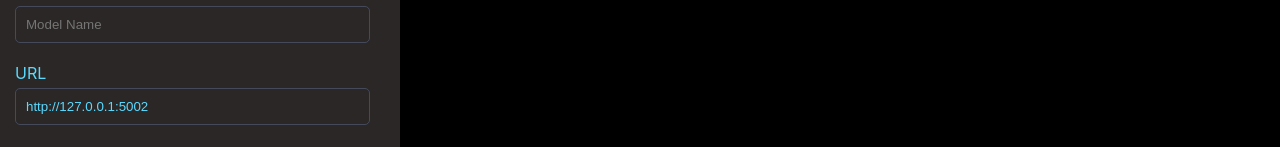
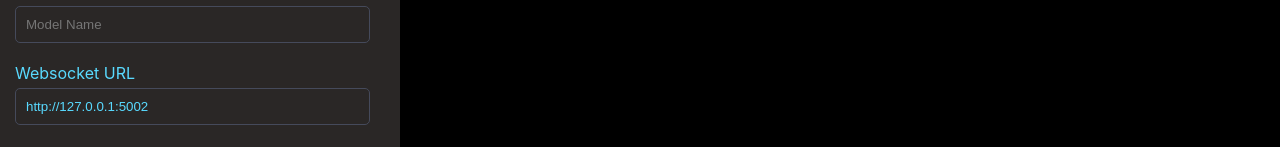
Before and after one commit to Xin-Ray/CodeGen, a React (Create React App) app in the folder frontend/: page / in a window 1280 px wide. Shown: the part 263-410 px from the top of the page. Built offline with nearby package versions, Linux system fonts and the light colour scheme.

Commit message:
UI form changes

```diff
--- a/frontend/src/components/Message.js
+++ b/frontend/src/components/Message.js
@@ -119,7 +119,7 @@ class Message extends React.Component {
                                             value={this.state.modelName}
                                             onChange={(e) => this.setState({ modelName: e.target.value })}
                                         />
-                                        <label htmlFor="urlName">URL</label>
+                                        <label htmlFor="urlName">Websocket URL</label>
                                         <input
                                             type="text"
                                             id="urlName"
```
